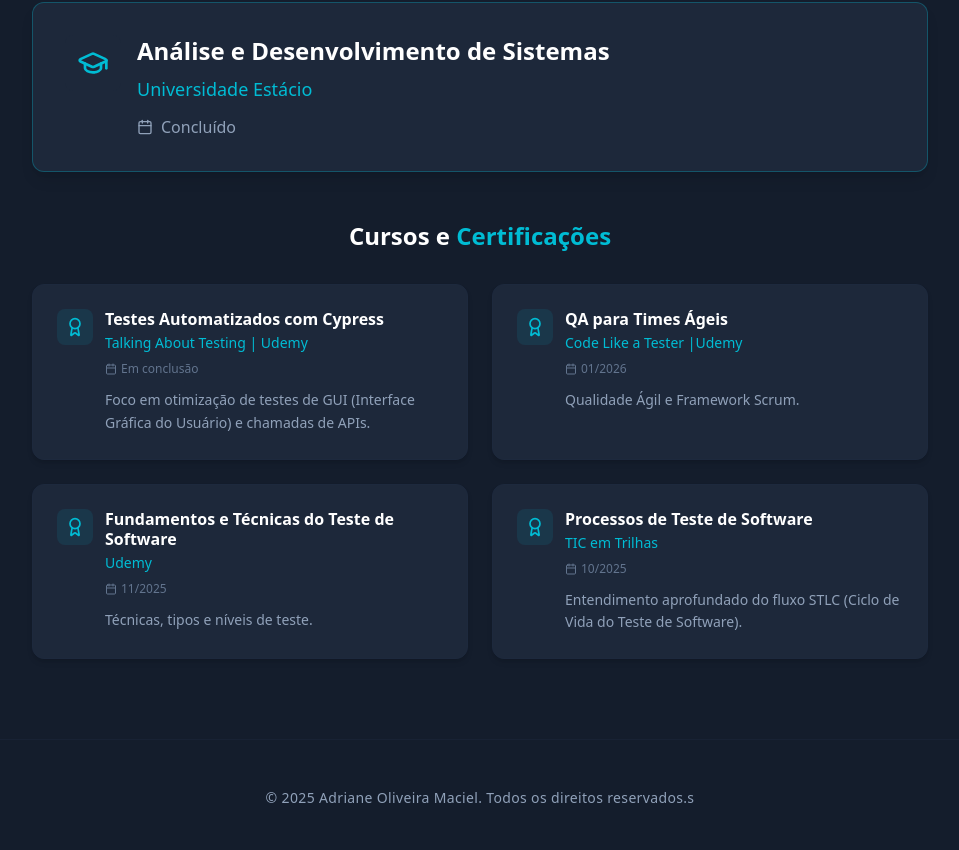
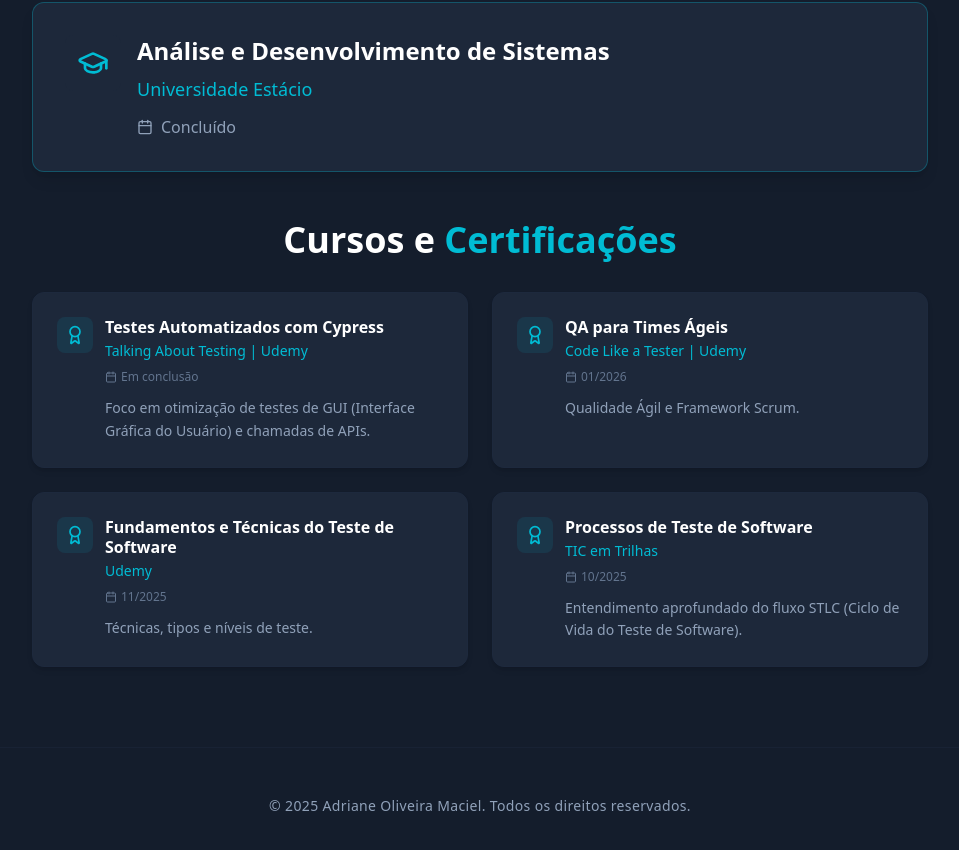
Before and after one commit to adrianemaciel/qa-engineer-portfolio, a React (Vite) app: page / in a window 1280 px wide. Shown: the part 2768-3618 px from the top of the page, without its empty margins (160-1119 px from the left). Built offline with nearby package versions, Linux system fonts and the light colour scheme.

Commit message:
fix: correct institution formatting and footer text in Education and Footer components

```diff
--- a/src/components/Education.jsx
+++ b/src/components/Education.jsx
@@ -11,7 +11,7 @@
     },
     {
       title: "QA para Times Ágeis",
-      institution: "Code Like a Tester |Udemy",
+      institution: "Code Like a Tester | Udemy",
       status: "01/2026",
       description: "Qualidade Ágil e Framework Scrum.",
     },
@@ -57,7 +57,7 @@
           </div>
         </div>
 
-        <h3 className="text-2xl font-bold mb-8 text-center text-white">
+        <h3 className="text-3xl md:text-4xl font-bold mb-8 text-center text-white">
           Cursos e <span className="text-[#00bcd4]">Certificações</span>
         </h3>
 
--- a/src/components/Footer.jsx
+++ b/src/components/Footer.jsx
@@ -4,7 +4,7 @@
       <div className="max-w-6xl mx-auto text-center">
         <p className="text-sm text-slate-400 font-medium tracking-wide">
           © {new Date().getFullYear()} Adriane Oliveira Maciel. Todos os
-          direitos reservados.s
+          direitos reservados.
         </p>
       </div>
     </footer>
```
